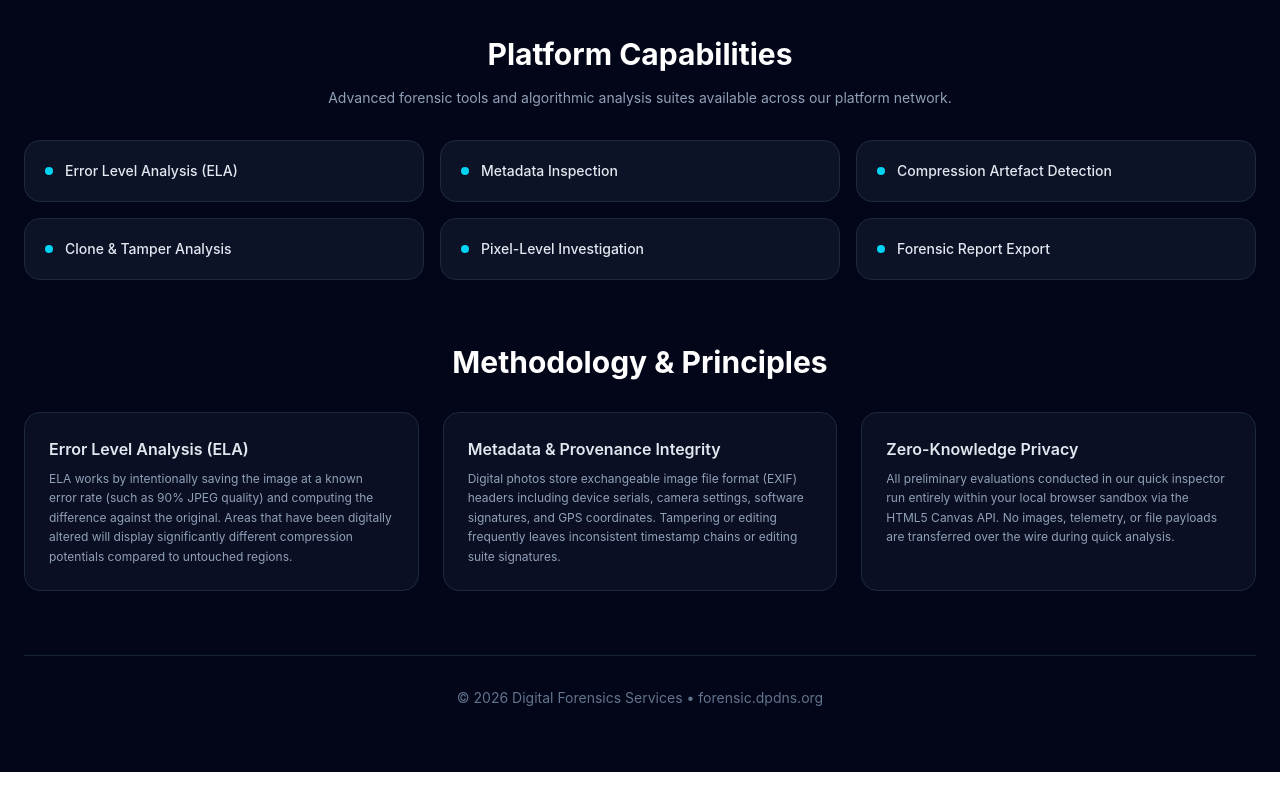
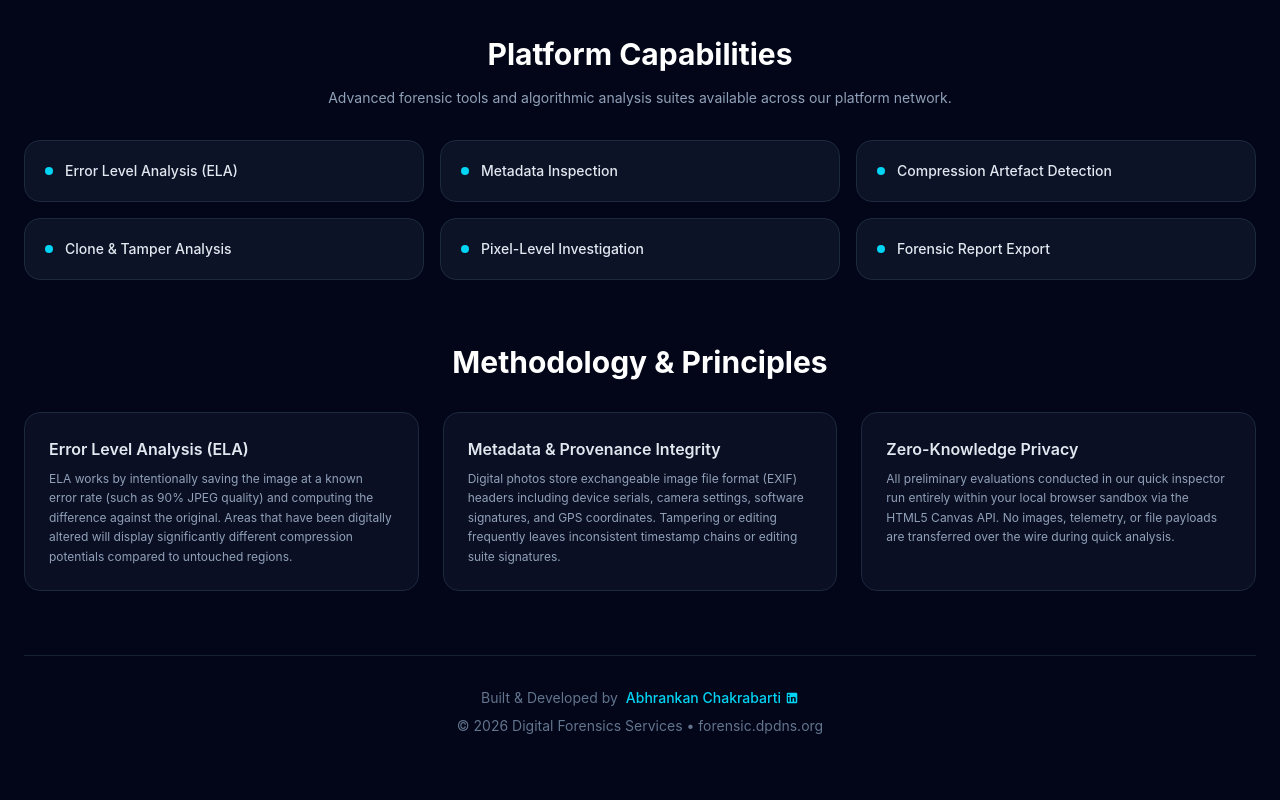
Before and after one commit to Abhrankan-Chakrabarti/forensic-website, a React (Vite) app: page / in a window 1280 px wide. Shown: the part 1636-2436 px from the top of the page. Before the commit the page ends 2408 px from the top, so only its background shows below. Built offline with nearby package versions, Linux system fonts and the light colour scheme; no server answers.

Commit message:
feat(branding): add Abhrankan Chakrabarti and LinkedIn profile in footer

```diff
--- a/src/App.jsx
+++ b/src/App.jsx
@@ -467,8 +467,24 @@ export default function ForensicWebsite() {
         </div>
 
         {/* Footer */}
-        <footer className="text-center text-slate-500 border-t border-slate-800/80 pt-6 sm:pt-8 text-xs sm:text-sm">
-          © {new Date().getFullYear()} Digital Forensics Services • <a href="https://forensic.dpdns.org" className="hover:text-cyan-400 transition">forensic.dpdns.org</a>
+        <footer className="text-center text-slate-500 border-t border-slate-800/80 pt-6 sm:pt-8 text-xs sm:text-sm space-y-2">
+          <div className="flex items-center justify-center gap-2 flex-wrap">
+            <span>Built & Developed by</span>
+            <a
+              href="https://www.linkedin.com/in/abhrankan-chakrabarti-159460214/"
+              target="_blank"
+              rel="noopener noreferrer"
+              className="text-cyan-400 hover:text-cyan-300 font-medium inline-flex items-center gap-1 transition"
+            >
+              Abhrankan Chakrabarti
+              <svg className="w-3.5 h-3.5 inline-block" viewBox="0 0 24 24" fill="currentColor">
+                <path d="M19 3a2 2 0 0 1 2 2v14a2 2 0 0 1-2 2H5a2 2 0 0 1-2-2V5a2 2 0 0 1 2-2h14m-.5 15.5v-5.3a3.26 3.26 0 0 0-3.26-3.26c-.85 0-1.84.52-2.28 1.3v-1.11h-2.79v8.37h2.79v-4.93c0-.77.62-1.4 1.39-1.4a1.4 1.4 0 0 1 1.4 1.4v4.93h2.75M6.46 8.76a1.67 1.67 0 1 0 0-3.34 1.67 1.67 0 0 0 0 3.34m1.39 9.74v-8.37H5.07v8.37h2.78z" />
+              </svg>
+            </a>
+          </div>
+          <div>
+            © {new Date().getFullYear()} Digital Forensics Services • <a href="https://forensic.dpdns.org" className="hover:text-cyan-400 transition">forensic.dpdns.org</a>
+          </div>
         </footer>
       </section>
     </div>
```
